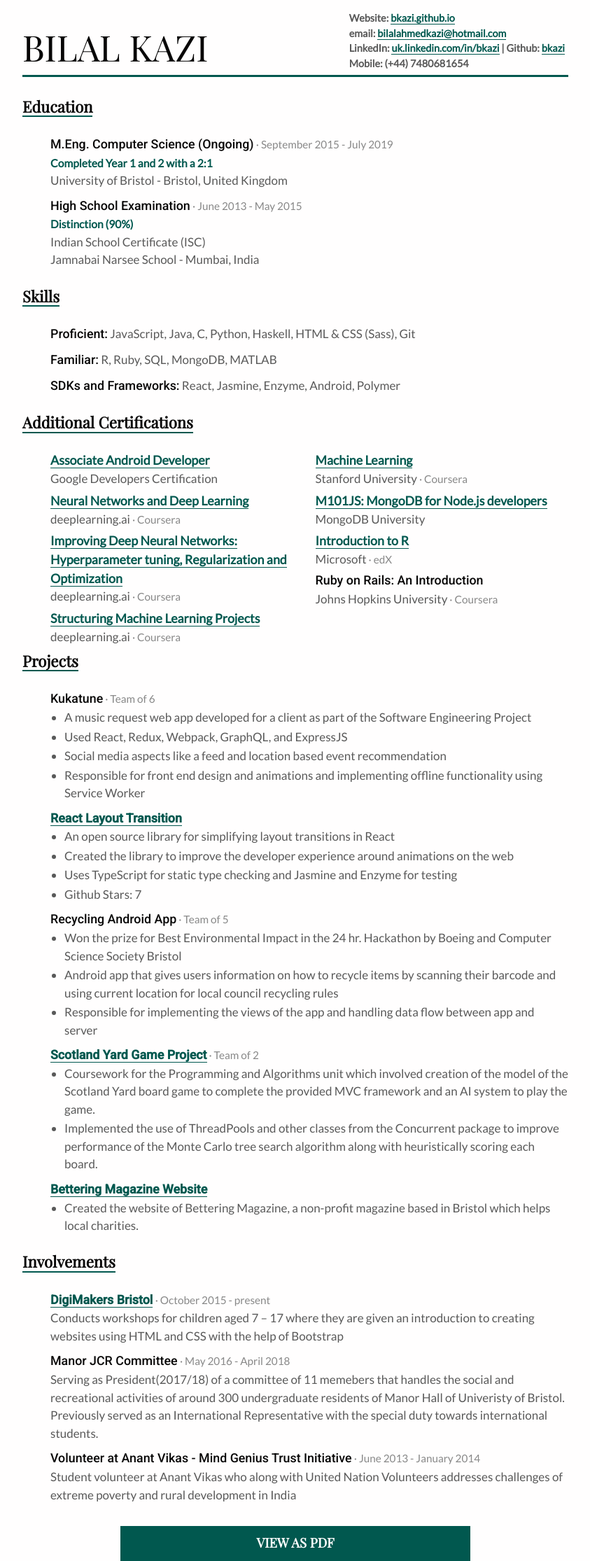
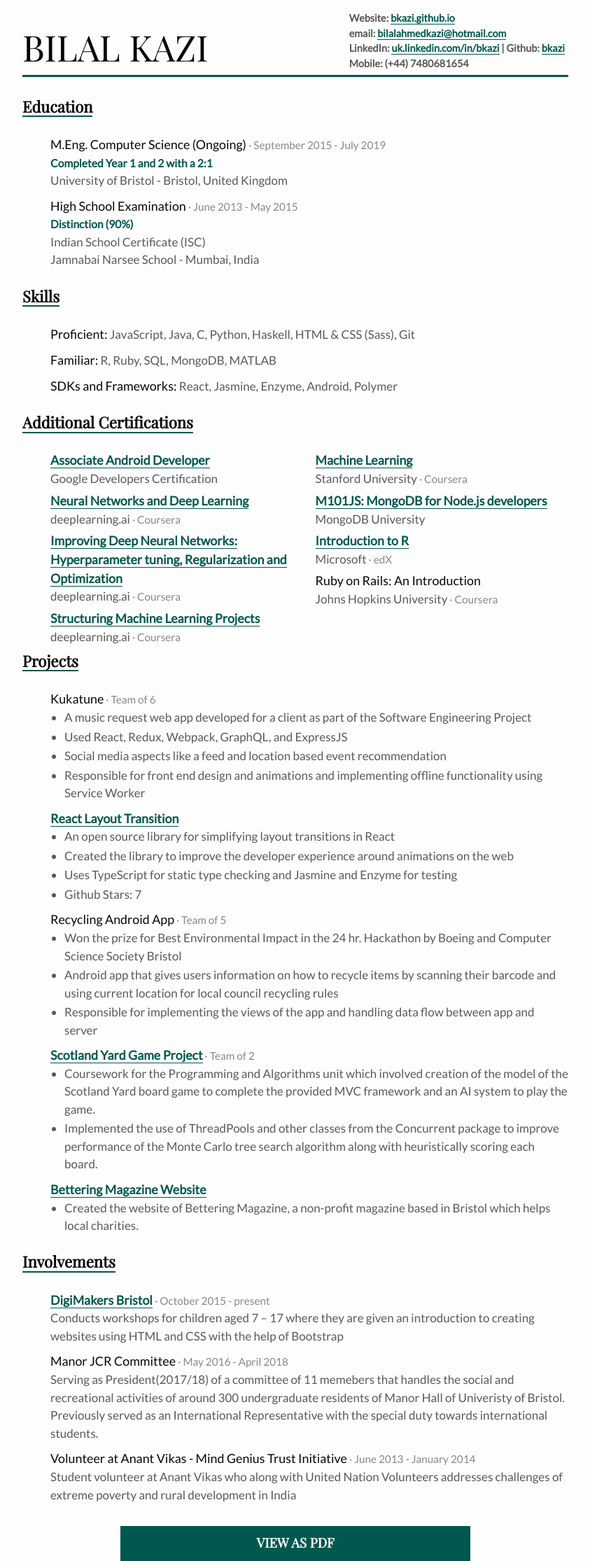
Before and after one commit to bkazi/bkazi.github.io, a Jekyll site: the page built from resume/index.html, in a window 1280 px wide. Shown: the whole page at 70% size, without its empty margins (218-1061 px from the left). Built offline with Jekyll 4.4.1, drawn with Linux system fonts in a browser that asks for light colours.

Commit message:
Fix fonts

```diff
--- a/_includes/critical_resume.scss
+++ b/_includes/critical_resume.scss
@@ -21,7 +21,7 @@ $green: #D0A5C0;
 
 $base-font: 'Lato', sans-serif;
 $heading-font: 'Playfair Display', serif;
-$sub-heading-font: 'Roboto', sans-serif;
+$sub-heading-font: 'Lato', sans-serif;
 
 /*! Used Type Nugget v0.2.2 | typenugget.com (took some tweaking later)*/
 body {
```
